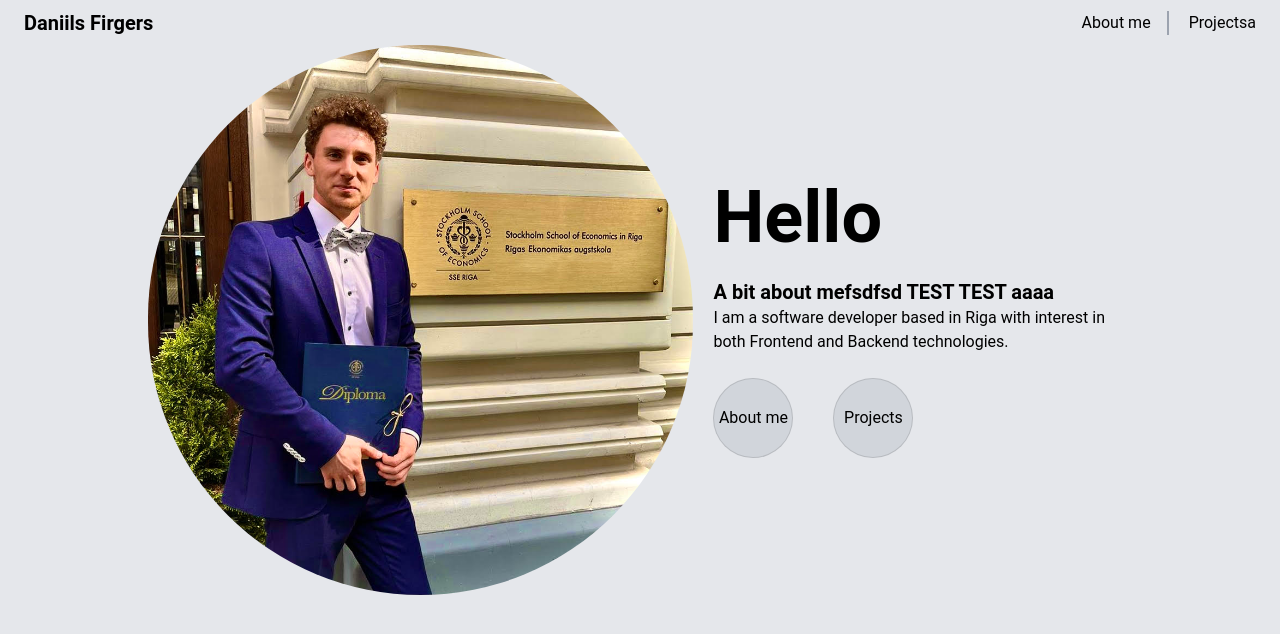
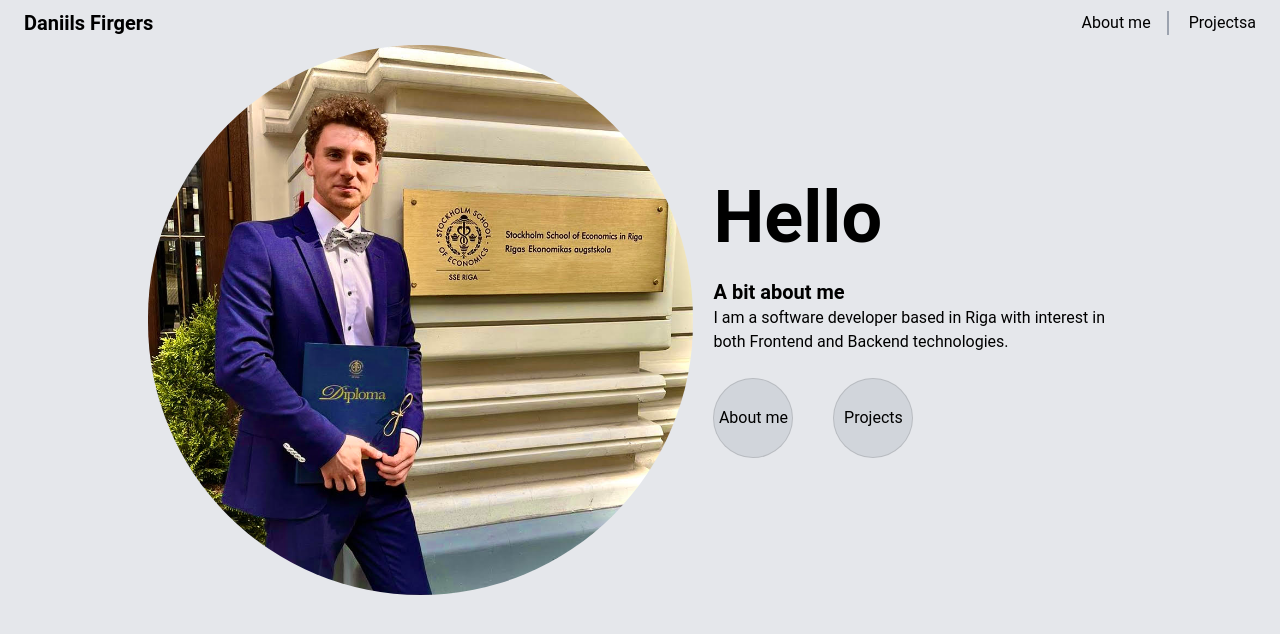
Before and after one commit to DaniilsFirgers/personal_website, a Vue app: page / in a window 1280 px wide. Shown: the top 634 px of the page. Built offline with nearby package versions, Linux system fonts and the light colour scheme.

Commit message:
final fix???

```diff
--- a/src/components/HomeMainInfo.vue
+++ b/src/components/HomeMainInfo.vue
@@ -11,9 +11,7 @@
       <div class="flex flex-col gap-6 w-1/3 justify-between">
         <h1 class="grow font-bold text-7xl">Hello</h1>
         <div>
-          <h2 class="font-semibold text-xl">
-            A bit about mefsdfsd TEST TEST aaaa
-          </h2>
+          <h2 class="font-semibold text-xl">A bit about me</h2>
           <p>
             I am a software developer based in Riga with interest in both
             Frontend and Backend technologies.
```
